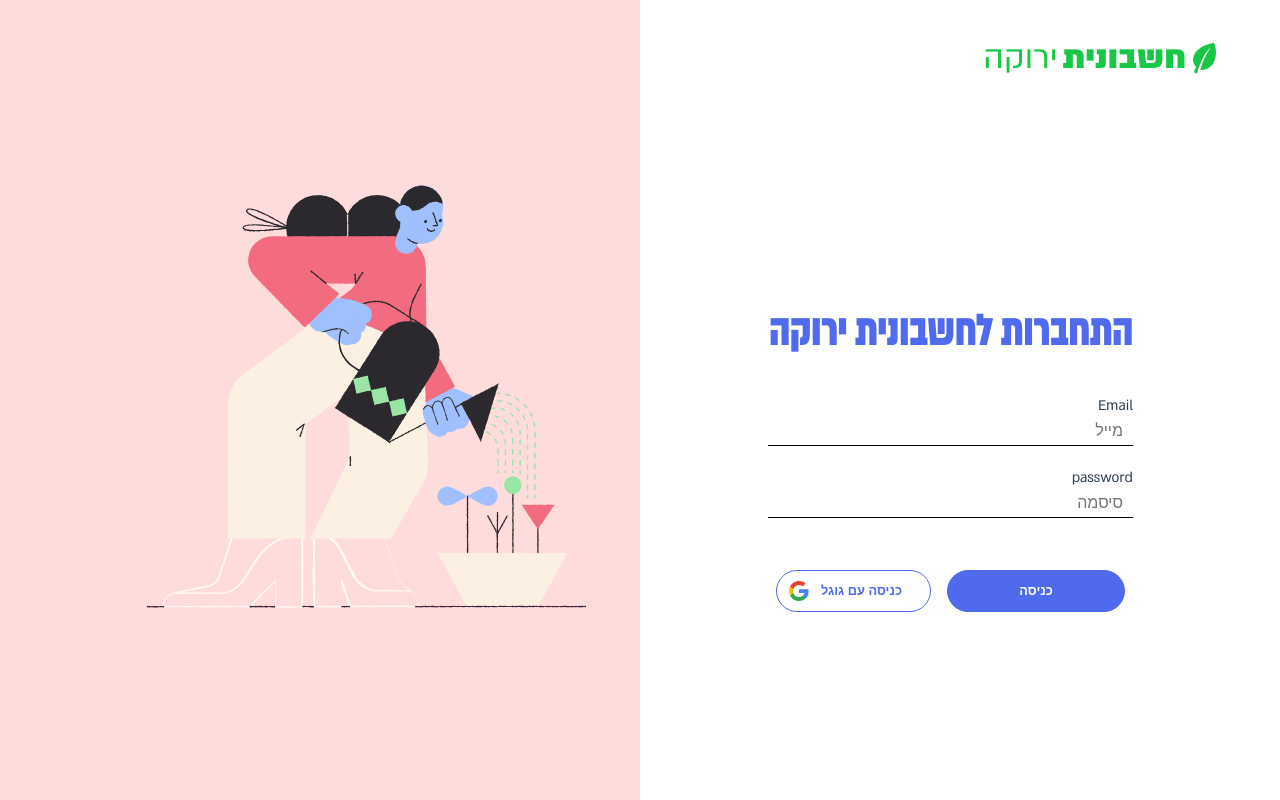
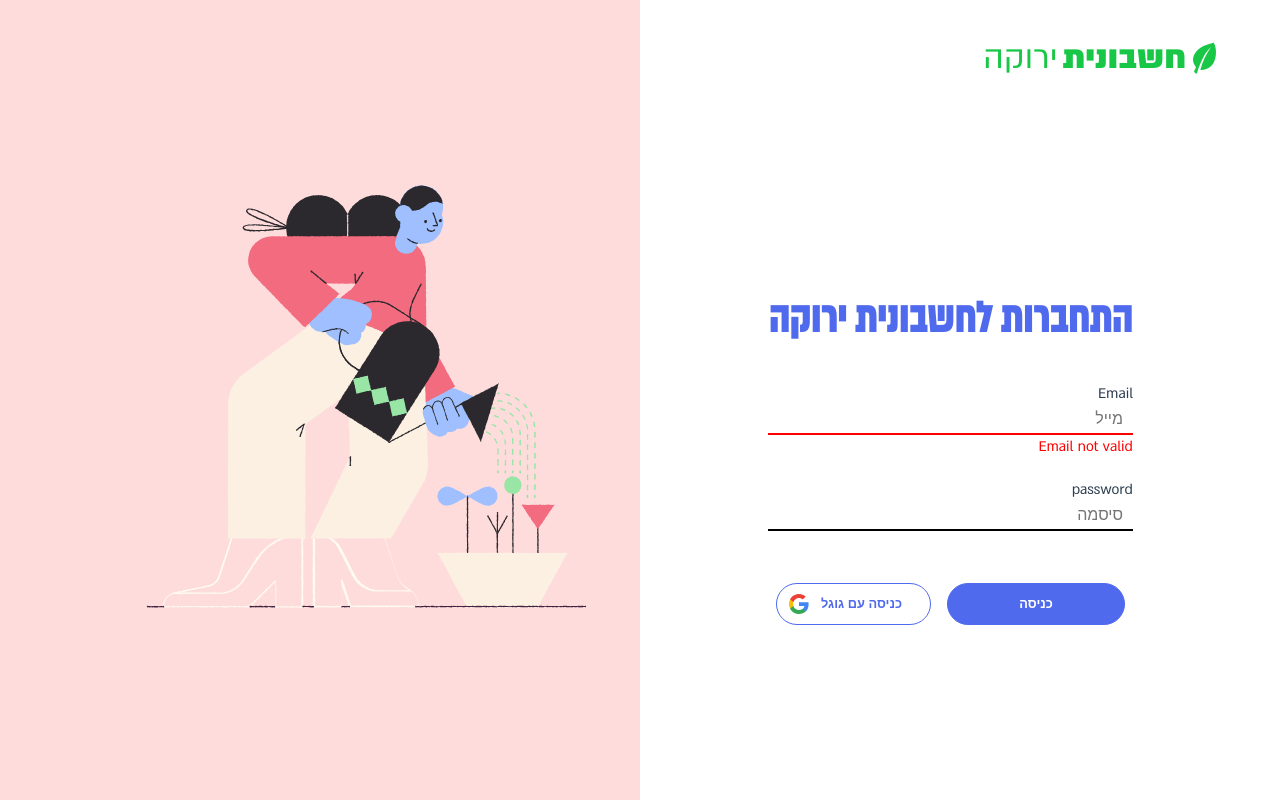
Before and after one commit to dadou4243/greeninvoice-exercise, a Vue app: page /login in a window 1280 px wide. Built offline with nearby package versions, Linux system fonts and the light colour scheme; no server answers.

Commit message:
email validation

```diff
--- /dev/null
+++ b/src/components/GreenLogo.vue
@@ -0,0 +1,39 @@
+<template>
+  <div class="logo">
+    <img src="../assets/svg/green_leaf.svg" class="leaf-logo" alt="leaf logo" />
+
+    <span class="bold">חשבונית</span>
+
+    <span class="light">ירוקה</span>
+  </div>
+</template>
+
+<script>
+export default {
+  name: "Logo"
+};
+</script>
+
+<style scoped lang="scss">
+.logo {
+  color: #18c746;
+  font-size: 36px;
+  display: flex;
+  flex-direction: row;
+  padding: 2rem 4rem;
+
+  .light {
+    font-weight: 400;
+  }
+
+  .bold {
+    font-weight: 900;
+    margin-left: 5px;
+  }
+
+  .leaf-logo {
+    width: 23px;
+    margin-left: 7px;
+  }
+}
+</style>
--- a/src/components/LoginPage.vue
+++ b/src/components/LoginPage.vue
@@ -3,13 +3,7 @@
     <div class="left-part"></div>
 
     <div class="right-part">
-      <div class="logo">
-        <img src="../assets/svg/green_leaf.svg" class="leaf-logo" alt="leaf logo" />
-
-        <span class="bold">חשבונית</span>
-
-        <span class="light">ירוקה</span>
-      </div>
+      <green-logo></green-logo>
 
       <div class="form-container">
         <h1>התחברות לחשבונית ירוקה</h1>
@@ -18,7 +12,13 @@
             <div>
               <label class="label-container">Email</label>
             </div>
-            <input type="text" placeholder="מייל" v-model.lazy="email" />
+            <input
+              type="text"
+              placeholder="מייל"
+              v-model="email"
+              :class="{ invalid: !isEmailValid }"
+            />
+            <span v-show="!isEmailValid" class="error-message">Email not valid</span>
           </div>
 
           <div class="field-container">
@@ -28,6 +28,8 @@
             <input type="password" placeholder="סיסמה" v-model="password" />
           </div>
         </form>
+
+        <div class="errors">{{errors}}</div>
 
         <div class="buttons">
           <button @click="login" class="login">כניסה</button>
@@ -39,31 +41,45 @@
 </template>
 
 <script>
+import GreenLogo from "./GreenLogo";
+
 export default {
   name: "Login",
+  components: { GreenLogo },
   data() {
     return {
       email: "",
-      password: ""
+      password: "",
+      errors: ""
     };
   },
   methods: {
     login() {
+      if (!this.isEmailValid) {
+        this.errors = "error";
+        return;
+      }
+
       const loginInfo = {
         email: this.email,
         password: this.password
       };
-      console.log("loginInfo:", loginInfo);
+
       this.$store.dispatch("login", loginInfo).then(res => {
-        console.log("res:", res);
         this.$router.push("/welcome");
       });
+    }
+  },
+  computed: {
+    isEmailValid() {
+      return this.email.match(
+        /^(([^<>()\[\]\\.,;:\s@"]+(\.[^<>()\[\]\\.,;:\s@"]+)*)|(".+"))@((\[[0-9]{1,3}\.[0-9]{1,3}\.[0-9]{1,3}\.[0-9]{1,3}\])|(([a-zA-Z\-0-9]+\.)+[a-zA-Z]{2,}))$/
+      );
     }
   }
 };
 </script>
 
-<!-- Add "scoped" attribute to limit CSS to this component only -->
 <style scoped lang="scss">
 .login-container {
   display: flex;
@@ -117,14 +133,29 @@ export default {
       }
 
       form {
+        .field-container {
+          margin: 0 0 20px 0;
+        }
+
         input {
           width: 100%;
           border: 0;
-          border-bottom: 1px solid black;
+          border-bottom: 2px solid black;
           background: 0;
           font-size: 16px;
           padding: 5px 10px;
-          margin: 0 0 20px 0;
+
+          &.invalid {
+            border-bottom: 2px solid red;
+
+            &:focus {
+              border-bottom: 2px solid green;
+            }
+          }
+        }
+
+        .error-message {
+          color: red;
         }
       }
 
```
